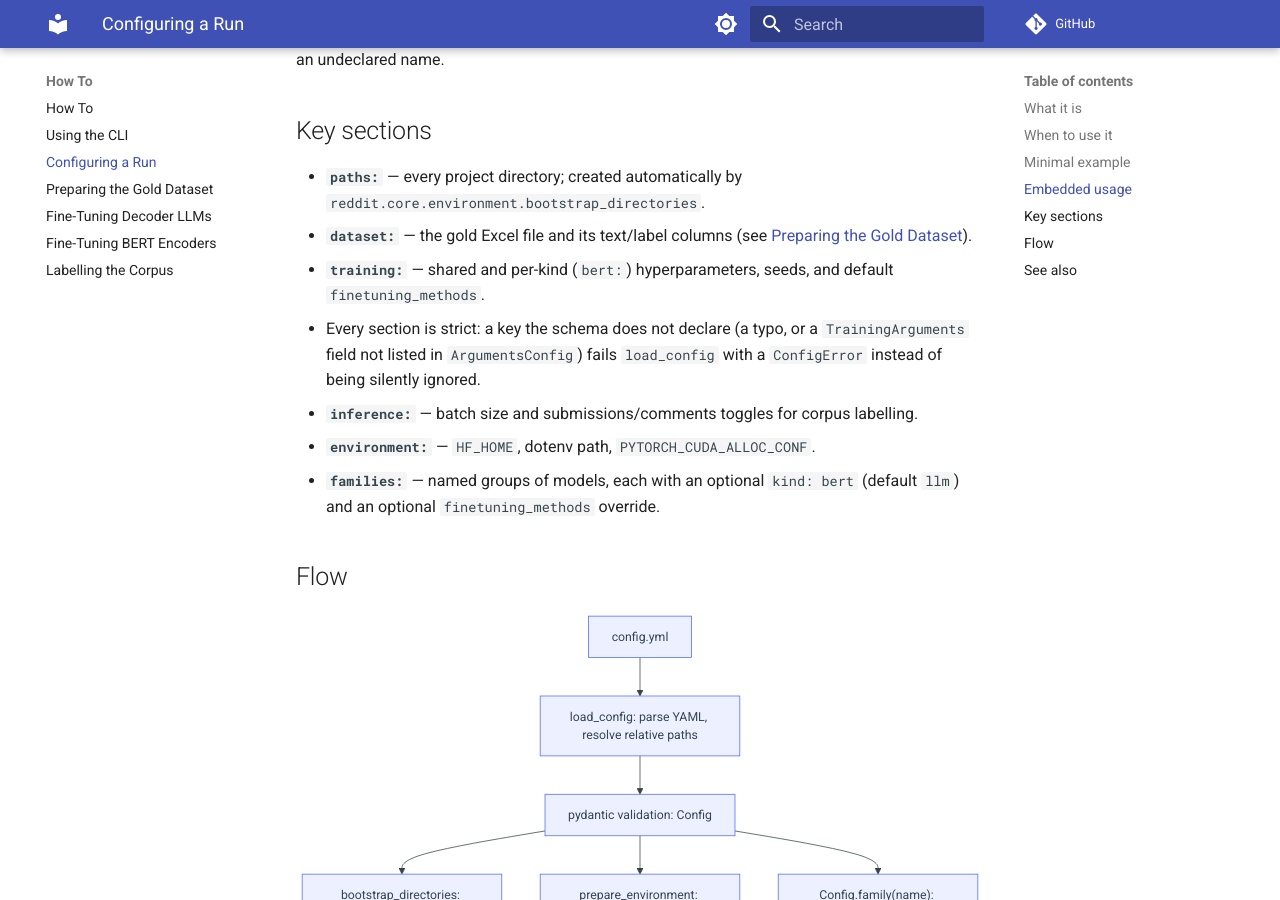
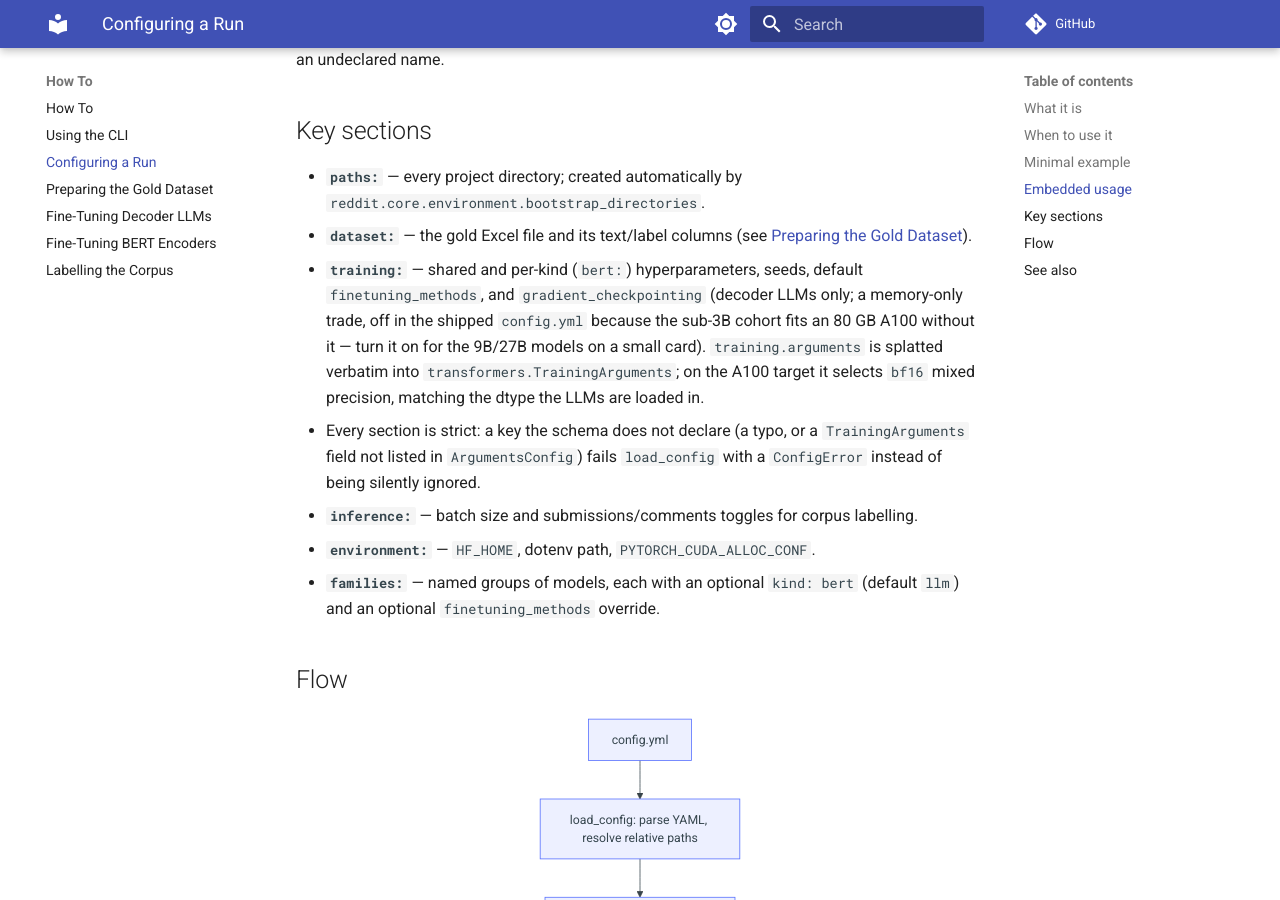
Before and after one commit to andrea-dm/reddit-pulse, an MkDocs documentation site: the page built from docs/how_to/configuring-a-run.md, in a window 1280 px wide and 900 px high, scrolled down 1379 px. Built offline with MkDocs 1.6.1 and Material for MkDocs 9.7.7, drawn with Linux system fonts in a browser that asks for light colours; comment, search, counter and statistics services are not loaded.

Commit message:
chore(config): tune the sub-3B cohort for the A100 80GB cards
- bf16 instead of fp16: the LLMs are loaded and de-quantized in
  bfloat16, bf16 needs no GradScaler, and Gemma-2 overflows under fp16.
- Gradient checkpointing off: activations fit an 80 GB card, and
  recomputation costs about a third of the step time.
- dataloader_num_workers 0: an epoch is ~16 micro-batches of short
  titles, cheaper than forking a worker pool every epoch.
- llama3.2_1b is declared again.

Co-Authored-By: Claude Opus 5 (1M context) <noreply@anthropic.com>

```diff
--- a/docs/how_to/configuring-a-run.md
+++ b/docs/how_to/configuring-a-run.md
@@ -68,7 +68,12 @@ models = config.family("bert")  # resolved Models view for one family
 - **`dataset:`** — the gold Excel file and its text/label columns (see
   [Preparing the Gold Dataset](preparing-the-gold-dataset.md)).
 - **`training:`** — shared and per-kind (`bert:`) hyperparameters, seeds,
-  and default `finetuning_methods`.
+  default `finetuning_methods`, and `gradient_checkpointing` (decoder LLMs
+  only; a memory-only trade, off in the shipped `config.yml` because the
+  sub-3B cohort fits an 80 GB A100 without it — turn it on for the 9B/27B
+  models on a small card). `training.arguments` is splatted verbatim into
+  `transformers.TrainingArguments`; on the A100 target it selects `bf16`
+  mixed precision, matching the dtype the LLMs are loaded in.
 - Every section is strict: a key the schema does not declare (a typo, or a
   `TrainingArguments` field not listed in `ArgumentsConfig`) fails
   `load_config` with a `ConfigError` instead of being silently ignored.
```
Also changed, not shown: CHANGELOG.md (+8 -0 lines), config.yml (+16 -4 lines).
